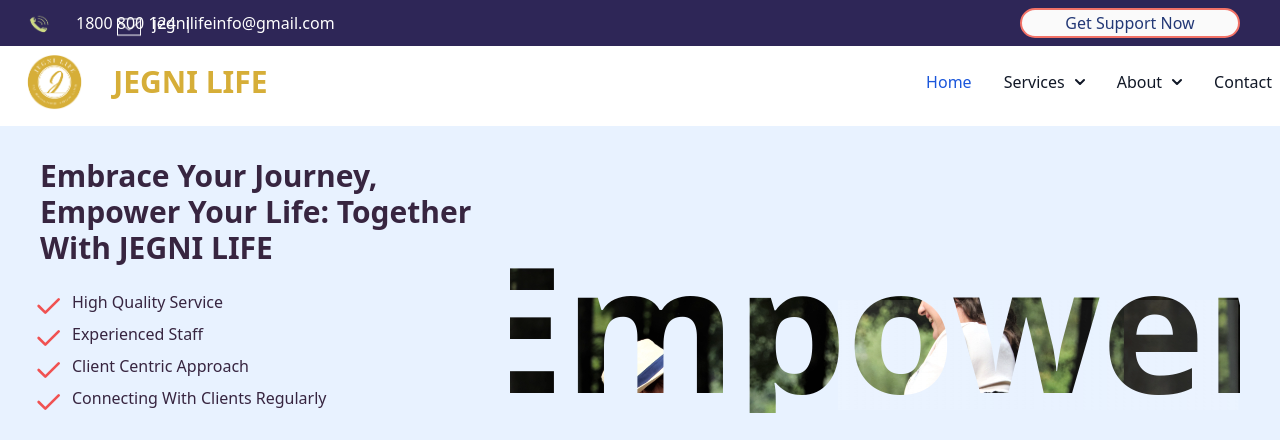
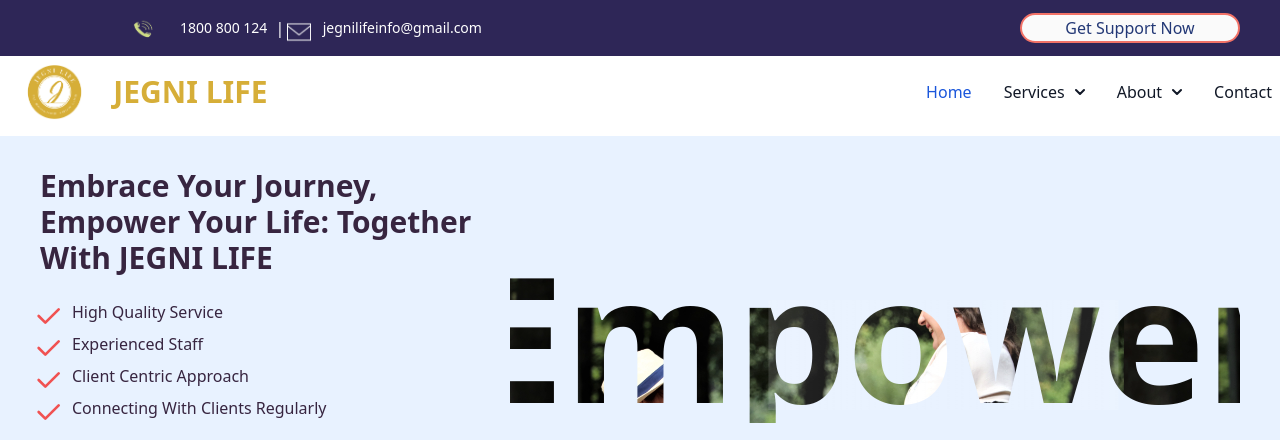
Before and after one commit to scrumvisualize/robndissite, a React (Create React App) app: page / in a window 1280 px wide. Shown: the top 440 px of the page. Built offline with nearby package versions, Linux system fonts and the light colour scheme; no server answers.

Commit message:
css changes

```diff
--- a/src/client/components/communitySupport.js
+++ b/src/client/components/communitySupport.js
@@ -40,7 +40,7 @@
                     <img
                         src="images/communitySupport.png"
                         alt="Image"
-                        className="w-full h-[800px] md:ml-2"
+                        className="w-full h-[902px] md:ml-2"
                     />
                 </div>
                 <div className="md:w-1/2 bg-sky-50 p-4 md:p-2">
--- a/src/client/components/topSnippet.js
+++ b/src/client/components/topSnippet.js
@@ -14,16 +14,35 @@
     };
 
     return (
+        // <div className="flex flex-col md:flex-row">
+        //     <div className="w-full md:w-1/3 bg-[#2e2657] flex items-center justify-center md:justify-start">
+        //         <img src="images/phone.png" className="w-[60px] md:h-10 md:mr-2 md:ml-2 ml-[-50px]" alt="Call" />
+        //         <span className="text-white text-sm py-2">1800 800 124</span>
+        //         <span className="hidden sm:inline text-white px-2 py-2">|</span>
+        //     </div>
+
+        //     <div className="w-full md:w-1/3 bg-[#2e2657] hidden md:flex items-center justify-center md:justify-start">
+        //         <img src="images/email-50.png" className="h-6 ml-[-310px] md:mt-2 md:mr-2" alt="Email" />
+        //         <span className="text-white md:ml-1 text-sm py-2">jegnilifeinfo@gmail.com</span>
+        //     </div>
+        //     <div className="w-full md:w-1/3 bg-[#2e2657] p-2 md:pr-10 flex items-center justify-center md:justify-end">
+        //         <button onClick={openDialogForm} className="transform transition-transform duration-300 hover:scale-105 w-[180px] md:w-[220px] h-[30px] flex justify-center items-center select-none bg-[#fafafa] text-blue-900 border border-2 border-[#F27267] py-2 px-4 md:px-6 rounded-full">
+        //             Get Support Now
+        //         </button>
+        //     </div>
+        //     {isDialogOpen && <DialogForm isOpen={isDialogOpen} onClose={closeDialog} />}
+        // </div>
+
         <div className="flex flex-col md:flex-row">
             <div className="w-full md:w-1/3 bg-[#2e2657] flex items-center justify-center md:justify-start">
-                <img src="images/phone.png" className="w-[60px] md:h-10 md:mr-2 md:ml-2 ml-[-50px]" alt="Call" />
-                <span className="text-white py-2">1800 800 124</span>
-                <span className="hidden sm:inline text-white px-2 py-2">|</span>
+                <img src="images/phone.png" className="w-[60px] h-[60px] md:h-10 md:mb-2 md:mr-2 md:ml-28 ml-[-50px] md:ml-0 md:mt-2" alt="Call" />
+                <span className="text-white text-sm py-2 md:py-0">1800 800 124</span>
+                <span className="text-white px-2 py-2">|</span>
             </div>
 
-            <div className="w-full md:w-1/3 bg-[#2e2657] hidden md:flex items-center justify-center md:justify-start">
-                <img src="images/email-50.png" className="h-6 ml-[-310px] md:mt-2 md:mr-2" alt="Email" />
-                <span className="text-white md:ml-1 py-2">jegnilifeinfo@gmail.com</span>
+            <div className="w-full md:w-1/3 bg-[#2e2657] md:flex items-center justify-center md:justify-start">
+                <img src="images/email-50.png" className="hidden md:block h-6 md:mt-2 md:mr-2 ml-10 md:ml-[-140px]" alt="Email" />
+                <span className="hidden md:block text-white md:ml-1 text-sm py-2 ml-10">jegnilifeinfo@gmail.com</span>
             </div>
 
             <div className="w-full md:w-1/3 bg-[#2e2657] p-2 md:pr-10 flex items-center justify-center md:justify-end">
@@ -31,8 +50,10 @@
                     Get Support Now
                 </button>
             </div>
+
             {isDialogOpen && <DialogForm isOpen={isDialogOpen} onClose={closeDialog} />}
         </div>
+
     );
 };
 
--- a/src/index.css
+++ b/src/index.css
@@ -37,9 +37,9 @@
 .wave-animation {
   position: absolute;
   height: 110px;
-  width: 400px;
+  width: 350px;
   top: 300px;
-  left: 1000px;
+  right: 20px;
   bottom: 140px;
   background: linear-gradient(to right, rgba(255, 255, 255, 0.15) 0%, rgba(255, 255, 255, 0.05) 50%, rgba(255, 255, 255, 0.15) 100%);
   transform: translateX(100%);
```
